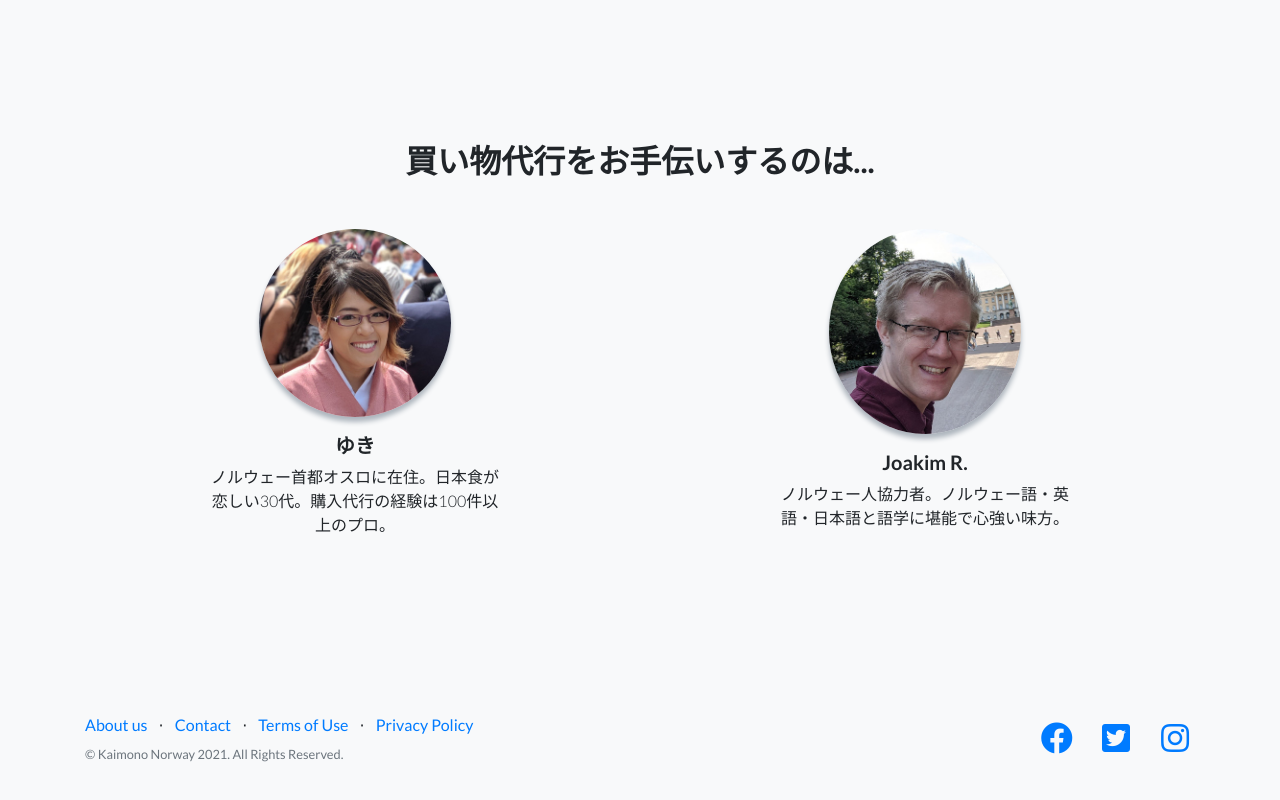
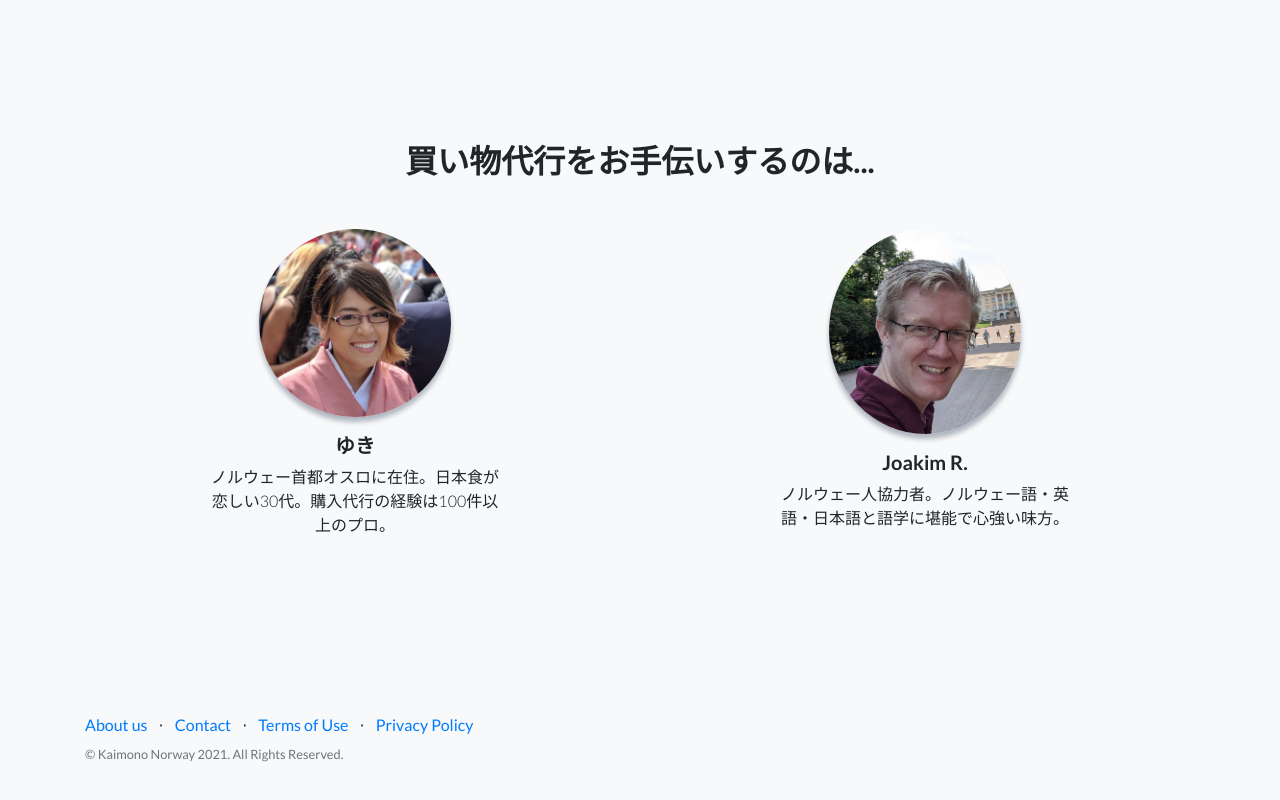
Before and after one commit to takkoyuki/takkoyuki.github.io, a plain HTML site: page about.html in a window 1280 px wide. Shown: the part 1356-2156 px from the top of the page. Drawn offline with Linux system fonts and the light colour scheme.

Commit message:
Remove unused socials buttons

```diff
--- a/about.html
+++ b/about.html
@@ -139,25 +139,6 @@
                 </ul>
                 <p class="text-muted small mb-4 mb-lg-0">&copy; Kaimono Norway 2021. All Rights Reserved.</p>
             </div>
-            <div class="col-lg-6 h-100 text-center text-lg-right my-auto">
-                <ul class="list-inline mb-0">
-                    <li class="list-inline-item mr-3">
-                        <a href="#">
-                            <i class="fab fa-facebook fa-2x fa-fw"></i>
-                        </a>
-                    </li>
-                    <li class="list-inline-item mr-3">
-                        <a href="#">
-                            <i class="fab fa-twitter-square fa-2x fa-fw"></i>
-                        </a>
-                    </li>
-                    <li class="list-inline-item">
-                        <a href="#">
-                            <i class="fab fa-instagram fa-2x fa-fw"></i>
-                        </a>
-                    </li>
-                </ul>
-            </div>
         </div>
     </div>
 </footer>
```
Also changed, not shown: index.html (+0 -19 lines), messagesent.html (+0 -19 lines), prices.html (+0 -19 lines).
